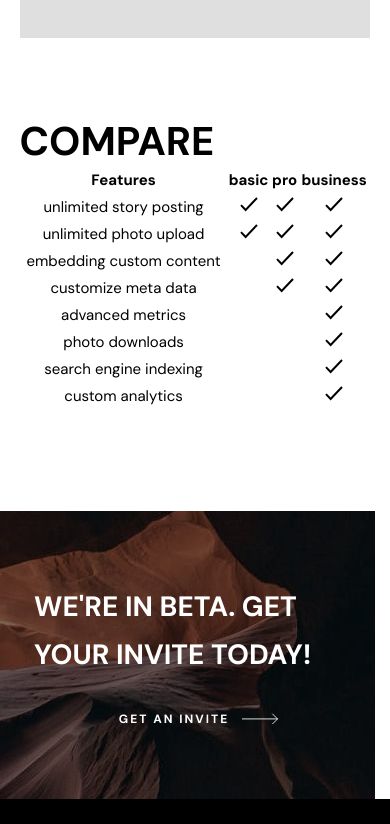
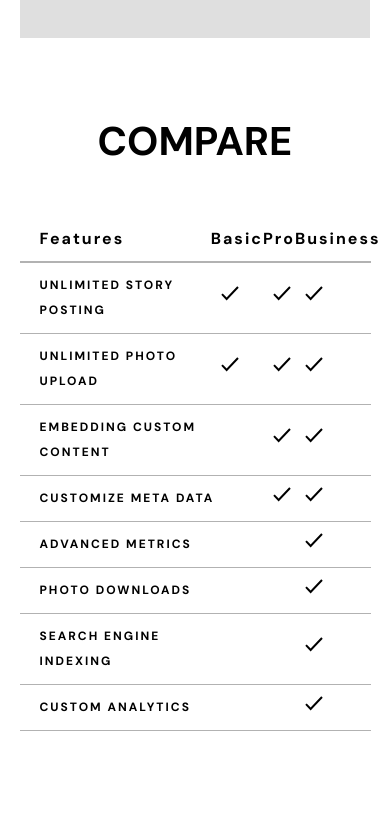
Before and after one commit to demahom18/photosnap-siteweb, a Vue app: page /pricing in a window 390 px wide. Shown: the part 2060-2884 px from the top of the page. Built offline with nearby package versions, Linux system fonts and the light colour scheme.

Commit message:
comparison done mobile version todo

```diff
--- a/src/components/CompareTable.vue
+++ b/src/components/CompareTable.vue
@@ -1,7 +1,6 @@
 <template>
   <div class="comparison">
     <h2>Compare</h2>
-    <div>
     <table>
       <thead>
         <tr>
@@ -22,8 +21,6 @@
       </tbody>
     </table>
   </div>
-  </div>
-
 </template>
 
 <script>
@@ -32,10 +29,6 @@ export default {
   setup() {
     const plans =  Object.entries(pricing)
     let features = Array.from(plans)[2][1].features
-
-    features.forEach(f => {
-      plans.forEach(p => console.table(p[1].features.includes(f), p[0], f))
-    })
 
     return { plans, features }
   }
@@ -46,14 +39,38 @@ export default {
 .comparison {
   display: grid;
   place-content: center;
+  margin: 0 0 50px;
 
-  margin: 0 0 100px;
+  > * {
+    text-align: center;
+  }
 
   table {
     width: min(730px, 90vw);
-    > * {
-      text-align: center;
+    margin: 50px 0;
+    text-align: left;
+    border-collapse: collapse;
   }
+
+  th {
+    text-transform: capitalize;
+    padding: 10px 0;
+    font-size: 1rem;
+    letter-spacing: 2px;
+    transform: translateX(20px);
+    border-bottom: 2px solid rgba($color: #000000, $alpha: .3);
+    + th {
+      transform: translateX(10px)
+    }
+  }
+  td {
+    border-bottom: 1px solid rgba($color: #000000, $alpha: .3);
+    padding: 10px 0;
+    transform: translateX(20px);
+    text-transform: uppercase;
+    font-weight: bold;
+    font-size: .75rem;
+    letter-spacing: 2px;
   }
 }
 </style>
```
Lines whose indentation alone changed are shown as unchanged.
